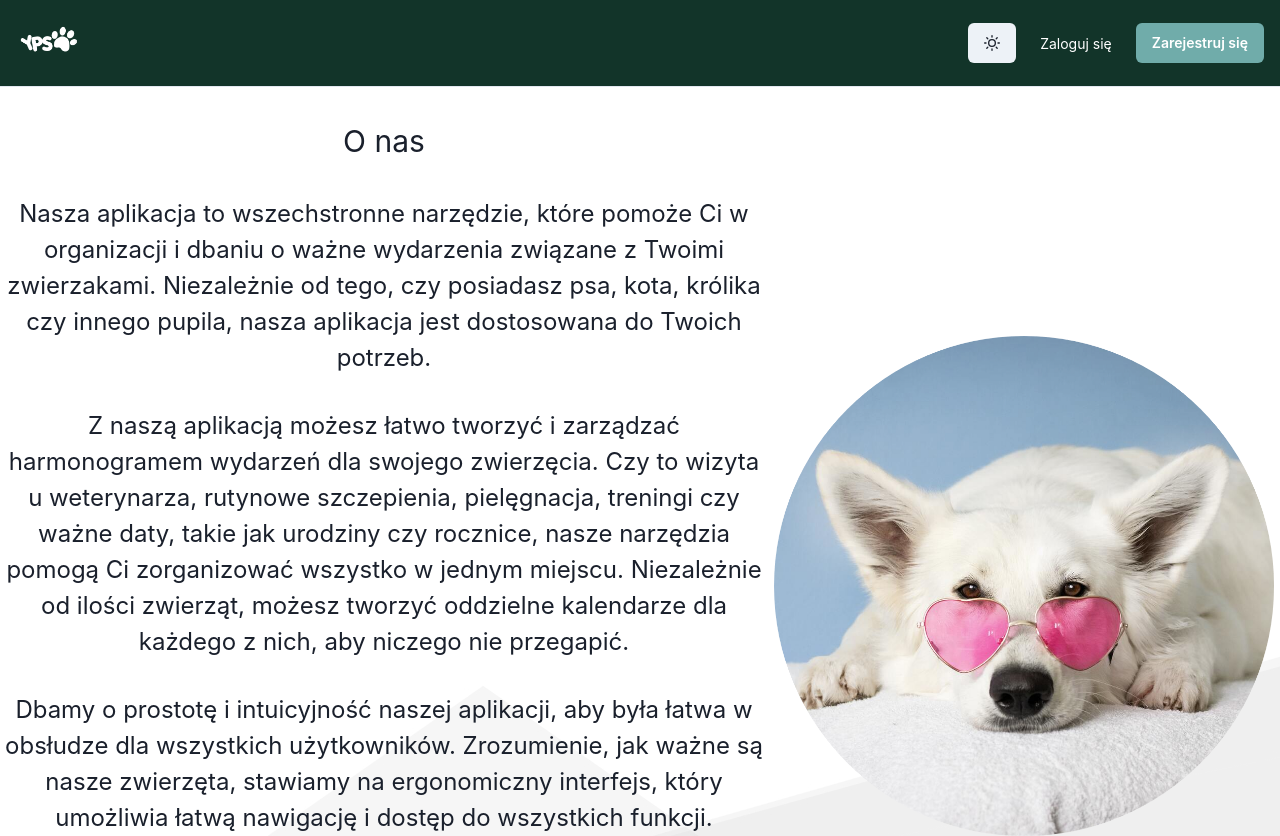
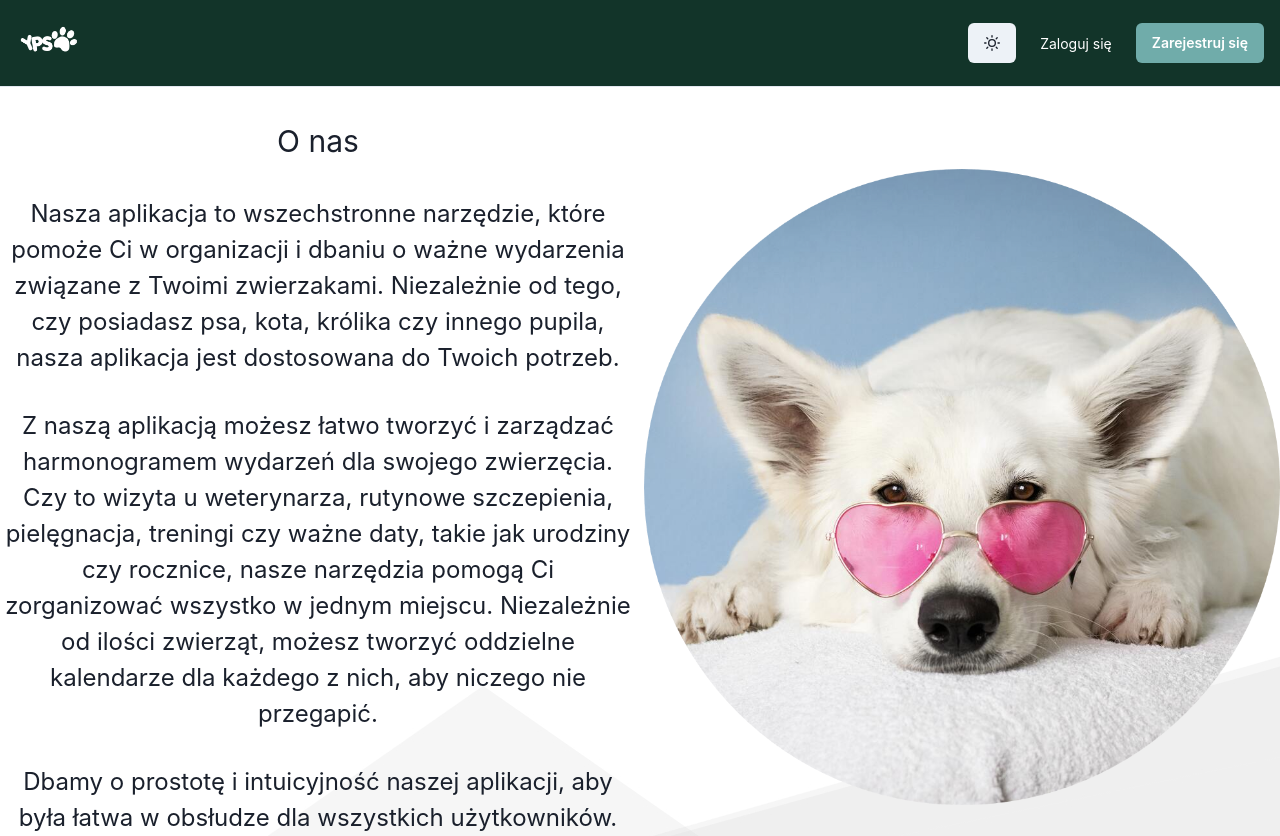
Before and after one commit to kczmrz/YourPetStory, a Next.js app: page /about in a window 1280 px wide. Shown: the top 836 px of the page. Built offline with nearby package versions, Linux system fonts and the light colour scheme.

Commit message:
Fix responsibility of about page

```diff
--- a/src/components/aboutPage/AboutPageComponent.tsx
+++ b/src/components/aboutPage/AboutPageComponent.tsx
@@ -6,9 +6,9 @@ import { indexdog } from '../../images/index'
 export default function AboutPageComponent()
 {
     return(<>
-            <Center justifyContent={"center"} >
-                <Box display={"flex"} flexDirection={"row"}>
-                    <Stack w={"60%"} direction={"column"} alignItems={"center"} textAlign={"center"} fontSize={"2xl"} gap={"2rem"} mt={"2rem"}>
+            <Center h={"100%"}>
+                <Stack display={"flex"} direction={{lg: 'row', md: 'column', sm: 'column'}} h={"100%"}>
+                    <Stack w={"50%"} direction={"column"} alignItems={"center"} textAlign={"center"} fontSize={"2xl"} gap={"2rem"} mt={"2rem"} width={{lg: "50%", md: "100%"}}>
                         <Text fontSize={"3xl"}>
                             O nas
                         </Text>
@@ -30,10 +30,10 @@ export default function AboutPageComponent()
                         </Button>
                         </Link>
                     </Stack>
-                    <Box w={"40%"} display={"flex"} alignItems={"center"} justifyContent={"center"}>
-                        <Image src={indexdog} alt="" width={"500"}/>
+                    <Box width={{lg: "50%", md: "100%"}} display={"flex"} alignItems={"center"} justifyContent={"center"}>
+                        <Image src={indexdog} alt=""/>
                     </Box>
-                </Box>
+                </Stack>
             </Center>
     </>)
 }
--- a/src/components/indexPage/indexpage.tsx
+++ b/src/components/indexPage/indexpage.tsx
@@ -11,7 +11,7 @@ export default function IndexPage() {
   const btnFirst_hover = useColorModeValue(ThemeAppDay.lgreen1, "yellow.400")
    return(
     <>
-    <Stack minH={'80vh'} direction={{base: 'column', md: 'row'}}>
+    <Stack minH={'80vh'} direction={{xl: 'row', md: 'row'}}>
       <Flex p={8} flex={1} align={'center'} justify={'center'}>
         <Fade in={true}>
            <Stack spacing={6} w={'full'} maxW={'lg'}>
```
